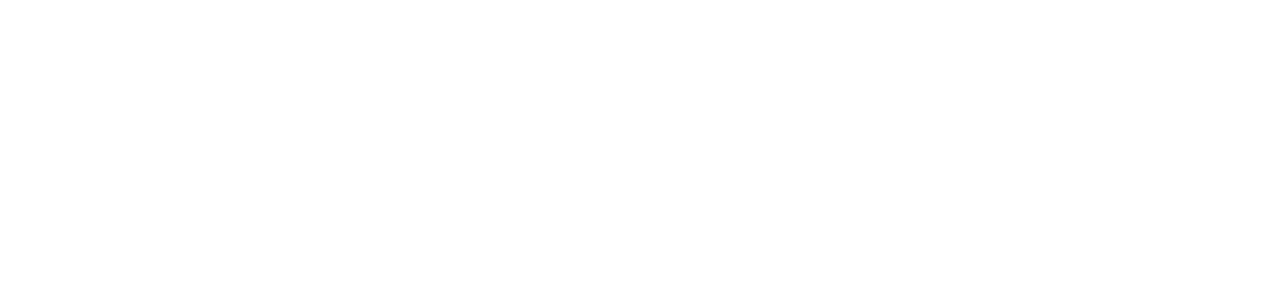
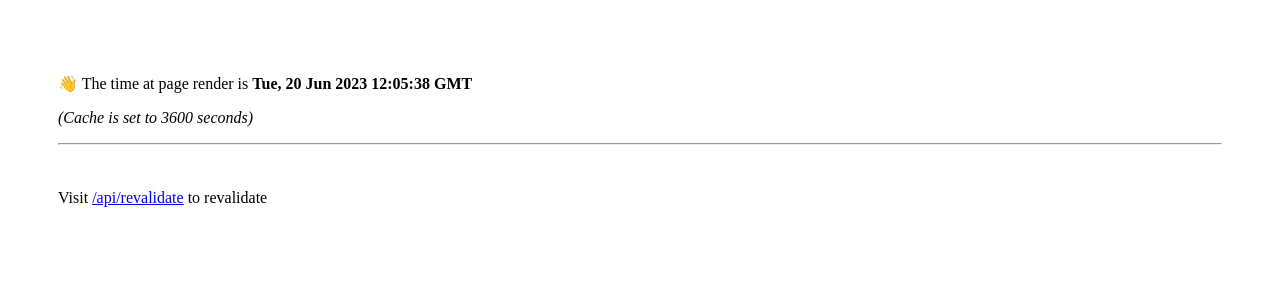
Before and after one commit to indeox/nextjs-vercel-cache-repro, a Next.js app: page / in a window 1280 px wide. Shown: the top 300 px of the page. Built offline with nearby package versions, Linux system fonts and the light colour scheme.

Commit message:
Add repro case

```diff
--- a/app/page.tsx
+++ b/app/page.tsx
@@ -1,4 +1,19 @@
 /** Add your relevant code here for the issue to reproduce */
+const revalidate = 3600; // Cache for 1 hour
+
 export default function Home() {
-  return null
+  return (
+    <div style={{ padding: "50px" }}>
+      <p>👋 The time at page render is <strong>{new Date().toUTCString()}</strong></p>
+      <p><em>(Cache is set to {revalidate} seconds)</em></p>
+      <hr />
+      <br />
+      <br />
+      Visit{" "}
+      <a href="/api/revalidate" target="_blank">
+        /api/revalidate
+      </a>{" "}
+      to revalidate
+    </div>
+  );
 }
```
Also changed, not shown: app/api/revalidate/route.ts (added, +11 -0 lines), 1 other file (tests, documents, lock files or other folders).
